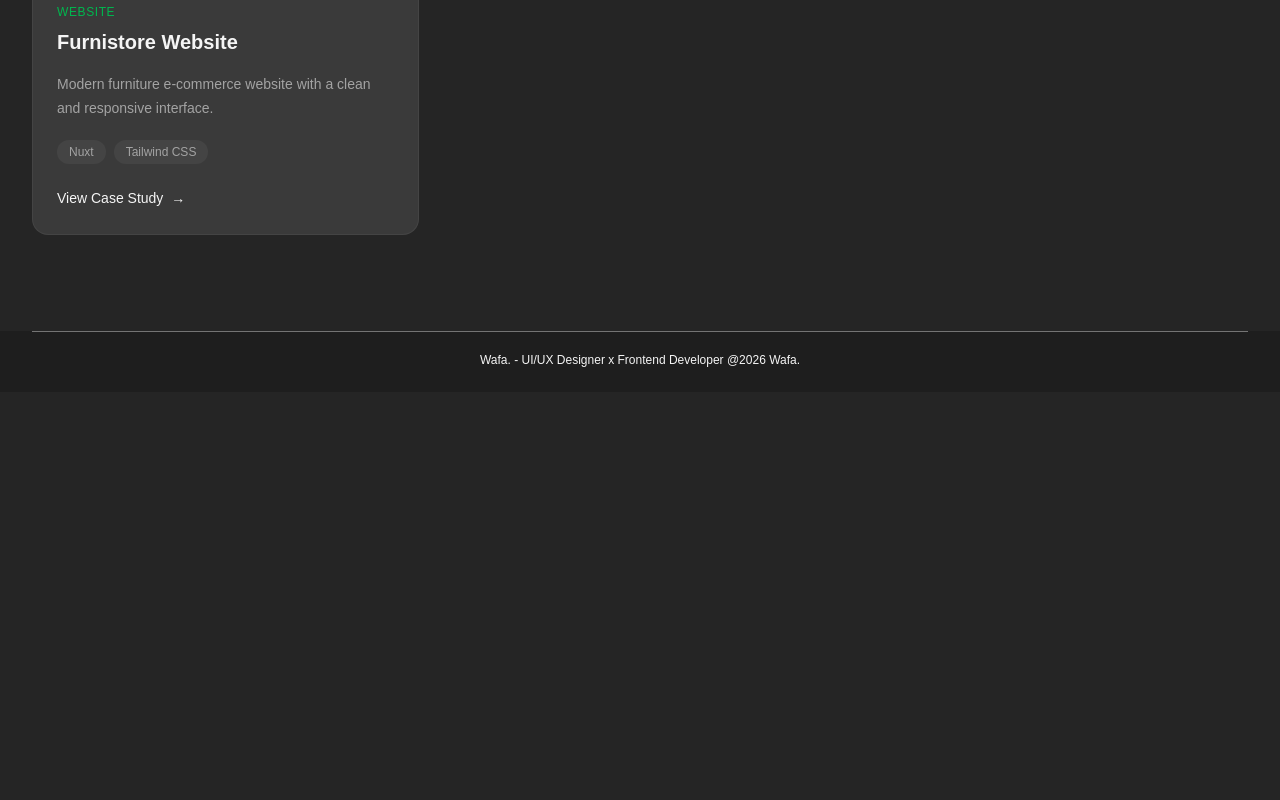
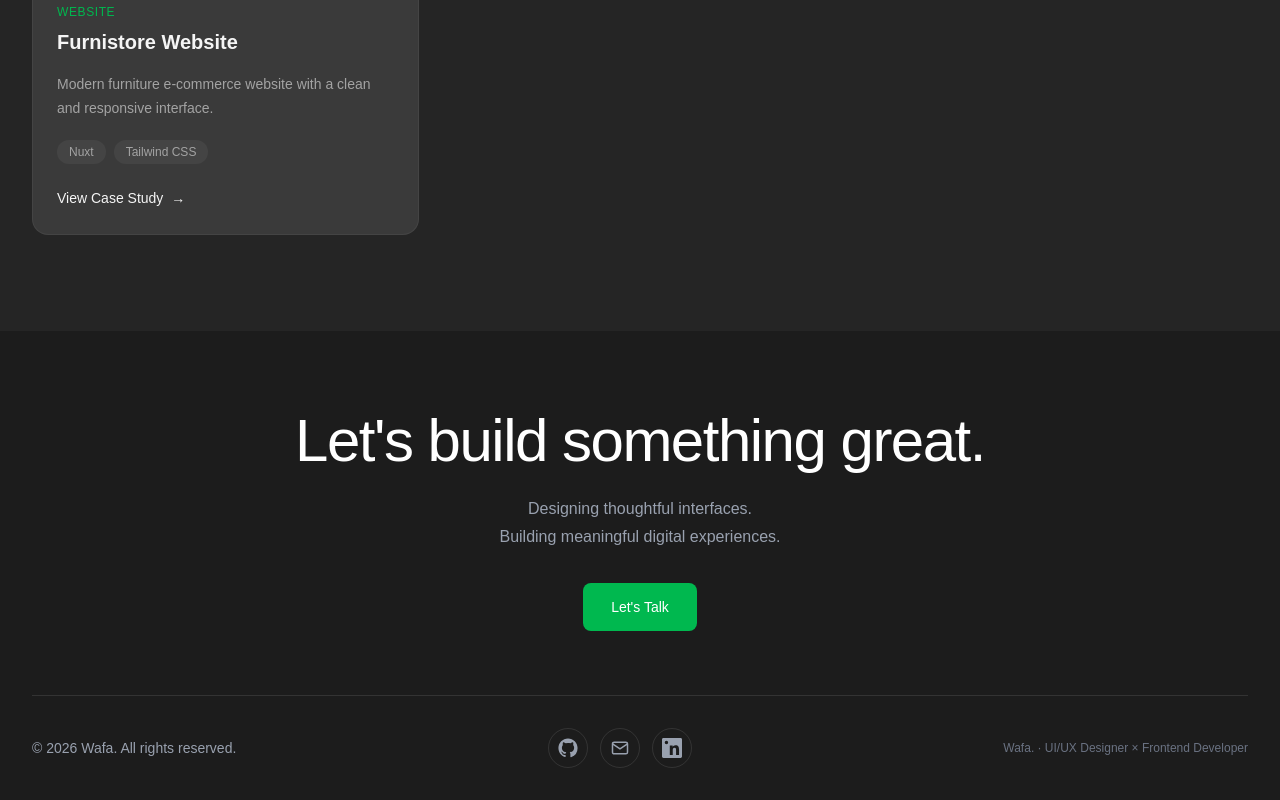
Before and after one commit to waappp/web-portfolio, a Nuxt app: page /portfolio in a window 1280 px wide. Shown: the part 1764-2564 px from the top of the page. Before the commit the page ends 2156 px from the top, so only its background shows below. Built offline with nearby package versions, Linux system fonts and the light colour scheme.

Commit message:
Update portfolio

```diff
--- a/app/components/About.vue
+++ b/app/components/About.vue
@@ -11,7 +11,7 @@
       <!-- LEFT : PROFILE IMAGE -->
       <!-- ========================= -->
       <div
-        class="relative flex min-h-[400px] items-center justify-center sm:min-h-[450px] lg:min-h-[500px]"
+        class="relative flex min-h-[400px] items-center justify-center pt-4 sm:min-h-[450px] sm:pt-2 lg:min-h-[500px] lg:pt-0"
       >
 
         <!-- Decorative Circle -->
@@ -28,7 +28,7 @@
         <img
           src="/images/profile/wafa.png"
           alt="Hukama Niamul Wafa"
-          class="relative z-10 h-[370px] w-auto object-contain sm:h-[430px] lg:h-[460px]"
+          class="relative z-10 -translate-y-2 h-[370px] w-auto object-contain sm:h-[430px] lg:h-[460px]"
         />
 
       </div>
--- a/app/components/Footer.vue
+++ b/app/components/Footer.vue
@@ -1,9 +1,118 @@
 <template>
-	<footer class="bg-section px-6 pb-6 lg:px-8">
-		<div class="mx-auto max-w-7xl border-t border-primary/40 pt-5 text-center">
-			<p class="text-xs text-primary">
-				Wafa. - UI/UX Designer x Frontend Developer @2026 Wafa.
-			</p>
-		</div>
-	</footer>
+  <footer id="contact" class="scroll-mt-28 bg-[#1c1c1c] px-6 pt-20 lg:px-8">
+
+    <div class="mx-auto max-w-7xl text-center">
+
+      <!-- CTA -->
+      <div class="text-center">
+
+        <h2
+          class="text-4xl font-medium tracking-tight text-white sm:text-5xl lg:text-6xl"
+        >
+          Let's build something great.
+        </h2>
+
+        <p
+          class="mx-auto mt-6 max-w-xl text-sm leading-7 text-gray-400 sm:text-base"
+        >
+          Designing thoughtful interfaces.<br />
+          Building meaningful digital experiences.
+        </p>
+
+        <a
+          href="mailto:hukamanw@gmail.com?subject=Let's%20Work%20Together"
+          class="mt-8 inline-flex items-center gap-2 rounded-lg bg-[#00b84f] px-7 py-3.5 text-sm font-medium text-white transition-all duration-300 hover:-translate-y-1 hover:bg-[#00a746] hover:shadow-lg hover:shadow-[#00b84f]/20"
+        >
+          Let's Talk
+        </a>
+
+      </div>
+
+
+      <!-- Divider -->
+      <div class="mt-16 border-t border-white/10"></div>
+
+
+      <!-- Footer Bottom -->
+      <div class="flex flex-col items-center justify-center gap-6 py-8 md:flex-row md:justify-between">
+
+        <!-- Copyright -->
+        <p class="text-sm text-gray-400">
+          © 2026 Wafa. All rights reserved.
+        </p>
+
+        <!-- Social Links -->
+        <div class="flex items-center justify-center gap-3">
+          <a
+            href="https://github.com/waappp"
+            target="_blank"
+            rel="noopener noreferrer"
+            aria-label="GitHub"
+            class="flex h-10 w-10 items-center justify-center rounded-full border border-white/10 text-gray-400 transition-all duration-300 hover:-translate-y-1 hover:border-[#00b84f] hover:text-[#00b84f]"
+          >
+            <svg
+              xmlns="http://www.w3.org/2000/svg"
+              viewBox="0 0 24 24"
+              fill="currentColor"
+              class="h-5 w-5"
+            >
+              <path
+                d="M12 .5C5.65.5.5 5.65.5 12c0 5.08 3.29 9.39 7.86 10.91.57.1.78-.25.78-.55v-2.1c-3.2.7-3.87-1.36-3.87-1.36-.52-1.33-1.28-1.69-1.28-1.69-1.05-.72.08-.7.08-.7 1.16.08 1.77 1.19 1.77 1.19 1.03 1.76 2.7 1.25 3.36.95.1-.75.4-1.25.73-1.54-2.56-.29-5.25-1.28-5.25-5.69 0-1.26.45-2.29 1.19-3.1-.12-.29-.52-1.47.11-3.06 0 0 .97-.31 3.18 1.18A11.1 11.1 0 0 1 12 6.02c.98 0 1.96.13 2.88.38 2.2-1.49 3.17-1.18 3.17-1.18.63 1.59.23 2.77.11 3.06.74.81 1.19 1.84 1.19 3.1 0 4.42-2.7 5.39-5.27 5.68.41.36.78 1.07.78 2.16v3.2c0 .3.2.66.79.55A11.51 11.51 0 0 0 23.5 12C23.5 5.65 18.35.5 12 .5Z"
+              />
+            </svg>
+          </a>
+
+          <a
+            href="mailto:hukamanw@gmail.com"
+            aria-label="Email"
+            class="flex h-10 w-10 items-center justify-center rounded-full border border-white/10 text-gray-400 transition-all duration-300 hover:-translate-y-1 hover:border-[#00b84f] hover:text-[#00b84f]"
+          >
+            <svg
+              xmlns="http://www.w3.org/2000/svg"
+              viewBox="0 0 24 24"
+              fill="none"
+              stroke="currentColor"
+              stroke-width="1.8"
+              class="h-5 w-5"
+            >
+              <rect
+                x="3"
+                y="5"
+                width="18"
+                height="14"
+                rx="2"
+              />
+              <path d="m3 7 9 6 9-6" />
+            </svg>
+          </a>
+
+          <a
+            href="https://www.linkedin.com/in/USERNAME/"
+            target="_blank"
+            rel="noopener noreferrer"
+            aria-label="LinkedIn"
+            class="flex h-10 w-10 items-center justify-center rounded-full border border-white/10 text-gray-400 transition-all duration-300 hover:-translate-y-1 hover:border-[#00b84f] hover:text-[#00b84f]"
+          >
+            <svg
+              xmlns="http://www.w3.org/2000/svg"
+              viewBox="0 0 24 24"
+              fill="currentColor"
+              class="h-5 w-5"
+            >
+              <path
+                d="M20.45 20.45h-3.56v-5.58c0-1.33-.03-3.04-1.85-3.04-1.85 0-2.13 1.45-2.13 2.95v5.67H9.35V9h3.42v1.56h.05c.48-.9 1.64-1.85 3.37-1.85 3.61 0 4.28 2.38 4.28 5.48v6.26ZM5.34 7.43a2.07 2.07 0 1 1 0-4.14 2.07 2.07 0 0 1 0 4.14ZM3.56 20.45h3.56V9H3.56v11.45ZM22.23 0H1.77C.79 0 0 .77 0 1.72v20.56C0 23.23.79 24 1.77 24h20.46c.98 0 1.77-.77 1.77-1.72V1.72C24 .77 23.21 0 22.23 0Z"
+              />
+            </svg>
+          </a>
+        </div>
+
+        <!-- Signature -->
+        <p class="text-xs text-gray-500 text-center md:text-right">
+          Wafa. · UI/UX Designer × Frontend Developer
+        </p>
+      </div>
+
+    </div>
+
+  </footer>
 </template>
--- a/app/components/Hero.vue
+++ b/app/components/Hero.vue
@@ -59,10 +59,10 @@
 
           <!-- More -->
           <a
-            href="#about"
+            href="#portfolio"
             class="rounded-md border border-primary/70 px-6 py-3 text-sm font-medium text-primary transition-all duration-300 hover:-translate-y-1 hover:border-accent hover:text-accent"
           >
-            More
+            View My Work
           </a>
 
         </div>
--- a/app/components/Navbar.vue
+++ b/app/components/Navbar.vue
@@ -1,25 +1,12 @@
-<script setup lang="ts">
-import { ref } from 'vue'
-
-const isMenuOpen = ref(false)
-
-const toggleMenu = () => {
-  isMenuOpen.value = !isMenuOpen.value
-}
-
-const closeMenu = () => {
-  isMenuOpen.value = false
-}
-</script>
-
 <template>
   <header class="fixed top-0 left-0 z-50 w-full border-b border-white/5 bg-background/95 backdrop-blur-md">
-    <nav class="mx-auto flex max-w-7xl items-center justify-between px-6 py-5 lg:px-8">
+    <nav
+      class="mx-auto flex max-w-7xl items-center justify-between px-6 py-5 lg:px-8"
+    >
       <!-- Logo -->
       <NuxtLink
         to="/"
         class="text-lg font-semibold text-primary"
-        @click="closeMenu"
       >
         Hukama Niamul Wafa
       </NuxtLink>
@@ -55,74 +42,13 @@ const closeMenu = () => {
         </a>
       </div>
 
-      <!-- Mobile Menu Button -->
-      <button
-        type="button"
-        class="inline-flex items-center justify-center rounded-md border border-white/10 p-2 text-secondary md:hidden"
-        aria-label="Toggle menu"
-        @click="toggleMenu"
-      >
-        <span class="sr-only">Open menu</span>
-        <svg
-          xmlns="http://www.w3.org/2000/svg"
-          class="h-5 w-5"
-          fill="none"
-          viewBox="0 0 24 24"
-          stroke="currentColor"
-          stroke-width="1.8"
-        >
-          <path
-            stroke-linecap="round"
-            stroke-linejoin="round"
-            d="M4 6h16M4 12h16M4 18h16"
-          />
-        </svg>
-      </button>
-
       <!-- Let's Talk -->
       <a
-        href="#contact"
+        href="mailto:hukamanw@gmail.com?subject=Let's%20Work%20Together"
         class="hidden rounded-md border border-accent px-5 py-2 text-sm text-primary transition hover:bg-accent md:block"
       >
         Let's Talk
       </a>
     </nav>
-
-    <!-- Mobile Navigation -->
-    <div v-if="isMenuOpen" class="border-t border-white/5 bg-background/95 px-6 py-4 md:hidden">
-      <div class="flex flex-col gap-3">
-        <NuxtLink
-          to="/"
-          class="text-sm text-secondary transition hover:text-accent"
-          @click="closeMenu"
-        >
-          Home
-        </NuxtLink>
-
-        <a
-          href="#about"
-          class="text-sm text-secondary transition hover:text-accent"
-          @click="closeMenu"
-        >
-          About
-        </a>
-
-        <a
-          href="#portfolio"
-          class="text-sm text-secondary transition hover:text-accent"
-          @click="closeMenu"
-        >
-          Portfolio
-        </a>
-
-        <a
-          href="#contact"
-          class="text-sm text-secondary transition hover:text-accent"
-          @click="closeMenu"
-        >
-          Contact
-        </a>
-      </div>
-    </div>
   </header>
 </template>
--- a/app/pages/index.vue
+++ b/app/pages/index.vue
@@ -11,25 +11,6 @@
 
     <Portfolio />
 
-    <section
-      id="contact"
-      class="bg-section px-6 py-20 text-center sm:py-24 lg:px-8 lg:py-28"
-    >
-      <h2 class="text-3xl font-medium text-primary sm:text-4xl lg:text-5xl">
-        Let’s build something great!
-      </h2>
-      <p class="mx-auto mt-5 max-w-md text-sm leading-6 text-secondary sm:text-base">
-        Designing thoughtful interfaces.<br />
-        Building meaningful digital experiences.
-      </p>
-      <a
-        href="mailto:wafa@example.com"
-        class="mt-8 inline-flex rounded-md bg-accent px-6 py-3 text-sm font-medium text-white transition hover:bg-accent-light"
-      >
-        Let's Talk
-      </a>
-    </section>
-
     <Footer />
 
   </main>
```
